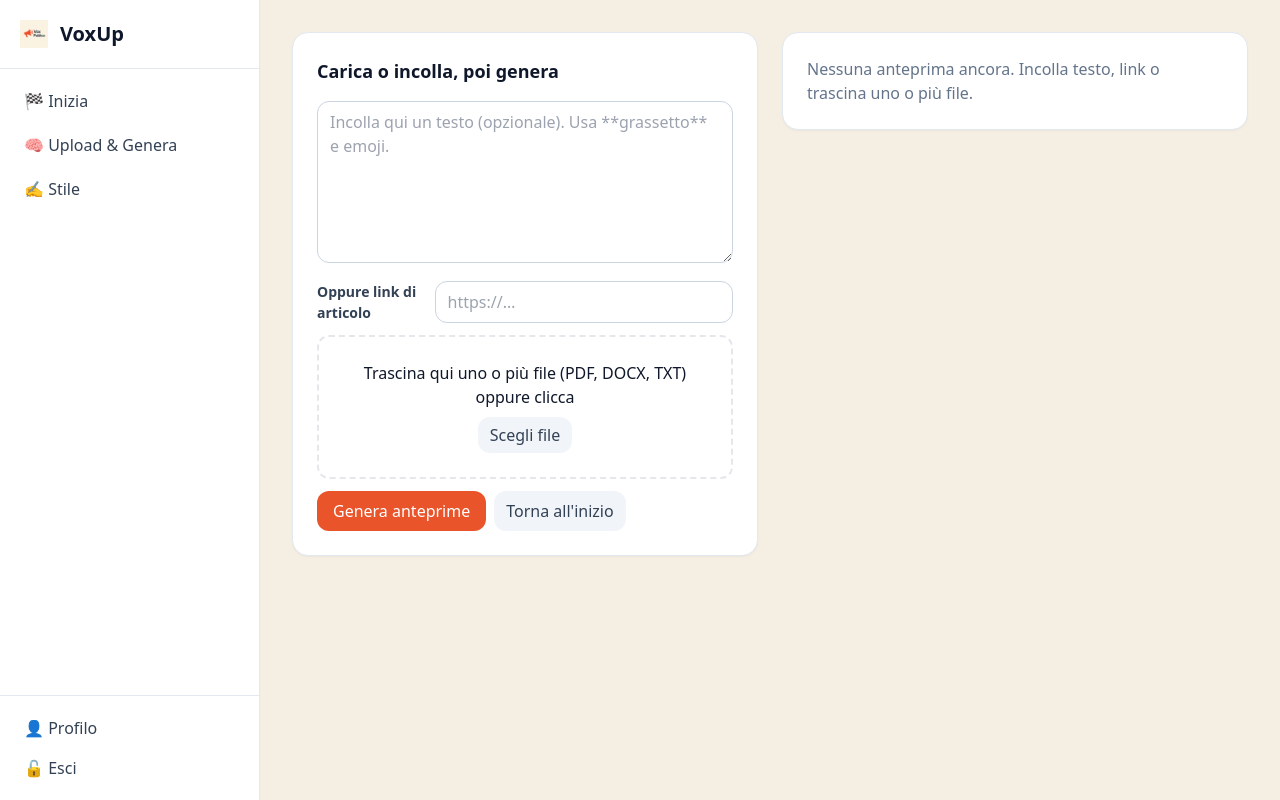
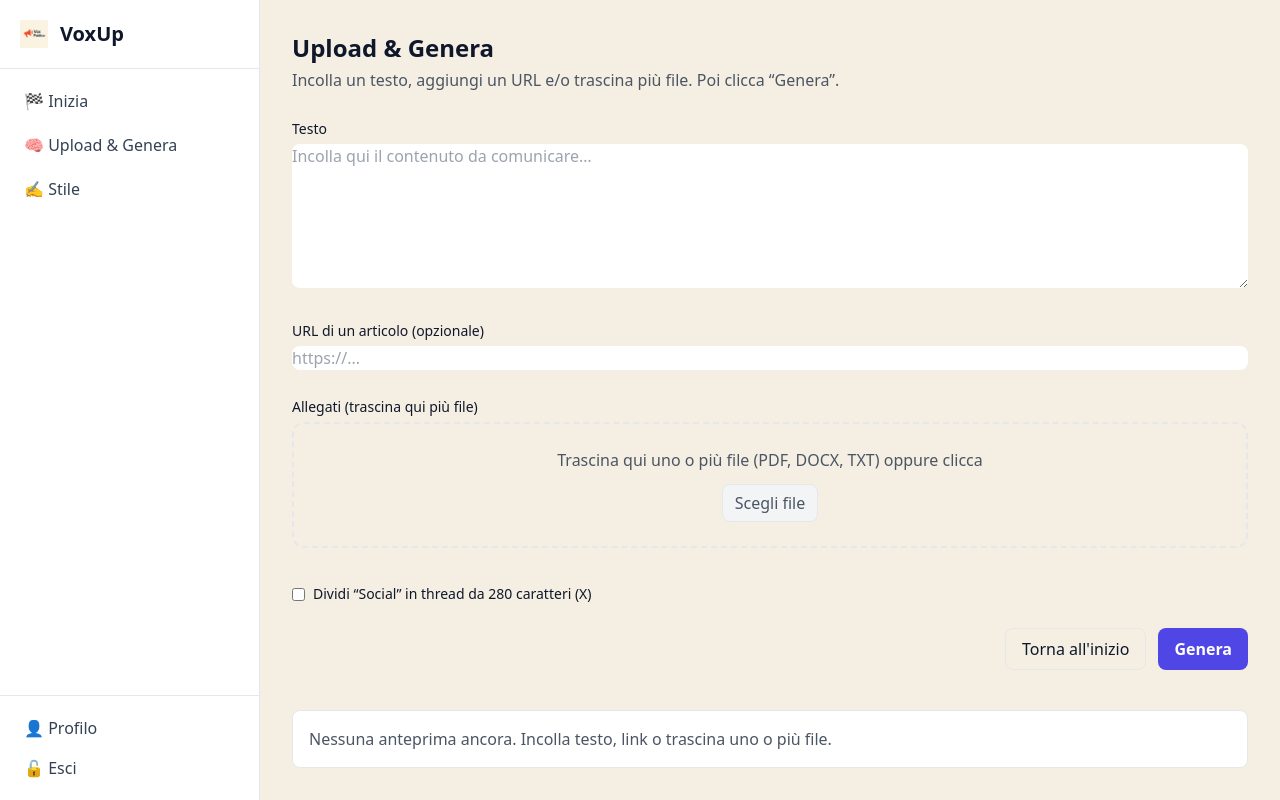
Before and after one commit to lorenzospadotto-debug/noventa-comms-app, a FastAPI app: page /compose in a window 1280 px wide. Run offline with FastAPI, Linux system fonts and the light colour scheme; the visitor is signed in with stand-in values (Sample User, id 1); parts of the project's set-up code (start-up, migrations or seed data) failed here and were passed over; some libraries are stand-ins or nearby versions.

Commit message:
Update compose.html

```diff
--- a/templates/compose.html
+++ b/templates/compose.html
@@ -1,74 +1,96 @@
 {% extends "base.html" %}
 {% block content %}
-  <div class="grid md:grid-cols-[1fr_1fr] gap-6" x-data="dragDrop()">
-    <section class="card space-y-4">
-      <h2 class="text-lg font-semibold">Carica o incolla, poi genera</h2>
-      <form id="composeForm" method="post" enctype="multipart/form-data" class="space-y-3" @submit="startLoading">
-        <textarea name="source_text" rows="6" class="input" placeholder="Incolla qui un testo (opzionale). Usa **grassetto** e emoji.">{{ raw_text or "" }}</textarea>
+<h1 class="text-2xl font-bold">Upload & Genera</h1>
+<p class="text-gray-600 mt-1">Incolla un testo, aggiungi un URL e/o trascina più file. Poi clicca “Genera”.</p>
 
-        <div class="flex items-center gap-2">
-          <span class="label m-0">Oppure link di articolo</span>
-          <input type="url" name="article_url" class="input" placeholder="https://…">
+<form method="post" action="/generate" enctype="multipart/form-data" class="mt-6 grid gap-6" onsubmit="showOverlay()">
+  <label class="block">
+    <span class="text-sm font-medium">Testo</span>
+    <textarea name="text_input" rows="6" class="mt-1 w-full rounded-lg border-gray-300 focus:ring-2 focus:ring-indigo-600"
+              placeholder="Incolla qui il contenuto da comunicare…"></textarea>
+  </label>
+
+  <label class="block">
+    <span class="text-sm font-medium">URL di un articolo (opzionale)</span>
+    <input type="url" name="url_input" placeholder="https://..."
+           class="mt-1 w-full rounded-lg border-gray-300 focus:ring-2 focus:ring-indigo-600">
+  </label>
+
+  <div>
+    <span class="text-sm font-medium">Allegati (trascina qui più file)</span>
+    <div id="dropzone" class="mt-1 border-2 border-dashed rounded-xl p-6 text-center text-gray-600">
+      Trascina qui uno o più file (PDF, DOCX, TXT) oppure clicca
+      <div class="mt-3">
+        <button type="button" id="btn-choose"
+                class="px-3 py-1.5 rounded-lg bg-gray-100 border">Scegli file</button>
+      </div>
+      <input id="file-input" type="file" name="files" multiple class="hidden" />
+    </div>
+    <div id="file-list" class="mt-3 space-y-3" aria-live="polite"></div>
   </div>
 
-        <div class="border-2 border-dashed rounded-xl p-6 text-center"
-             :class="{ 'border-[var(--vox-primary)] bg-white' : over, 'border-slate-300 bg-white' : !over }"
-             @dragover.prevent="over=true" @dragleave.prevent="over=false" @drop.prevent="handleDrop($event)">
-          <p class="mb-2">Trascina qui uno o più file (PDF, DOCX, TXT) oppure clicca</p>
-          <input type="file" name="files" class="hidden" x-ref="fileInput" multiple />
-          <button type="button" class="btn-secondary" @click="$refs.fileInput.click()">Scegli file</button>
-        </div>
+  <label class="inline-flex items-center gap-2">
+    <input type="checkbox" name="split_x">
+    <span class="text-sm">Dividi “Social” in thread da 280 caratteri (X)</span>
+  </label>
 
-        <div class="flex gap-2">
-          <button class="btn-primary" type="submit">Genera anteprime</button>
-          <a href="/" class="btn-secondary">Torna all'inizio</a>
+  <div class="flex flex-wrap gap-3 justify-end">
+    <a href="/" class="px-4 py-2 rounded-lg border">Torna all'inizio</a>
+    <button type="submit" class="px-4 py-2 rounded-lg bg-indigo-600 text-white font-semibold hover:bg-indigo-700">
+      Genera
+    </button>
   </div>
 </form>
 
-      {% if uploads_preview %}
-        <div class="pt-2">
-          <h3 class="font-semibold mb-2">Anteprima contenuti caricati</h3>
-          <ul class="space-y-2">
-            {% for u in uploads_preview %}
-              <li class="border rounded-lg p-3">
-                <div class="text-sm font-medium">{{ u.name }}</div>
-                <div class="text-xs text-slate-600 whitespace-pre-wrap">{{ u.snippet }}</div>
-              </li>
+{% if file_previews %}
+  <div class="mt-10">
+    <h2 class="text-xl font-bold">Anteprima contenuti caricati</h2>
+    <div class="mt-3 grid gap-4">
+      {% for f in file_previews %}
+      <div class="p-4 rounded-lg border bg-white">
+        <div class="font-medium">{{ f.name }}</div>
+        <pre class="mt-2 text-sm whitespace-pre-wrap text-gray-700">{{ f.snippet }}</pre>
+      </div>
       {% endfor %}
-          </ul>
+    </div>
+  </div>
+{% else %}
+  <div class="mt-10">
+    <div class="p-4 rounded-lg border bg-white text-gray-600">Nessuna anteprima ancora. Incolla testo, link o trascina uno o più file.</div>
   </div>
 {% endif %}
 
-      {% if ai_text %}
-      <div class="pt-2">
-        <h3 class="font-semibold mb-2">Rielaborazione AI</h3>
-        <pre class="whitespace-pre-wrap text-sm">{{ ai_text }}</pre>
+{% if results %}
+  <div class="mt-10">
+    <h2 class="text-xl font-bold">Risultati per canale</h2>
+    <div class="mt-4 grid gap-6">
+      {% for ch, content in results.items() %}
+      <div class="p-4 rounded-lg border bg-white">
+        <div class="flex items-center justify-between">
+          <h3 class="font-semibold">{{ ch }}</h3>
+          <div class="flex gap-2">
+            <a class="text-sm underline" href="/export?channel={{ ch }}&fmt=txt">Esporta .txt</a>
+            <a class="text-sm underline" href="/export?channel={{ ch }}&fmt=html">Esporta .html</a>
+            {% if ch == "Stampa" %}
+              <a class="text-sm underline" href="/export?channel=Stampa&fmt=docx">Esporta .docx</a>
+            {% endif %}
+          </div>
+        </div>
+
+        {% if ch == "Social" and content is iterable and content is not string %}
+          <ol class="mt-3 list-decimal ml-5 space-y-2">
+            {% for part in content %}
+              <li><pre class="whitespace-pre-wrap text-gray-900">{{ part }}</pre></li>
+            {% endfor %}
+          </ol>
+        {% elif ch == "Social" %}
+          <pre class="mt-3 whitespace-pre-wrap text-gray-900">{{ content }}</pre>
+        {% else %}
+          <div class="mt-3 prose max-w-none">{{ content | safe }}</div>
+        {% endif %}
+      </div>
+      {% endfor %}
+    </div>
   </div>
 {% endif %}
-    </section>
-
-    <section class="space-y-4">
-      {% if previews %}
-        {% for key, item in previews.items() %}
-          <div class="card" x-data="{copied:false}">
-            <div class="flex items-center justify-between mb-2">
-              <h3 class="font-semibold">{{ item.label }}</h3>
-              {% if item.char_limit %}<span class="text-xs text-slate-500">{{ item.length }}/{{ item.char_limit }}</span>{% endif %}
-            </div>
-            {% if key in ["website","press"] %}
-              <div x-ref="content">{{ item.formatted | safe }}</div>
-            {% else %}
-              <pre class="whitespace-pre-wrap text-sm" x-ref="content">{{ item.formatted }}</pre>
-            {% endif %}
-            <div class="pt-3 flex gap-2">
-              <button class="btn-secondary" @click="copyText($refs.content); copied=true; setTimeout(()=>copied=false, 1200)">Copia</button>
-              <span class="text-xs" x-show="copied">Copiato ✅</span>
-            </div>
-          </div>
-        {% endfor %}
-      {% else %}
-        <div class="card"><div class="text-slate-500">Nessuna anteprima ancora. Incolla testo, link o trascina uno o più file.</div></div>
-      {% endif %}
-    </section>
-  </div>
 {% endblock %}
```
Lines whose indentation alone changed are shown as unchanged.
